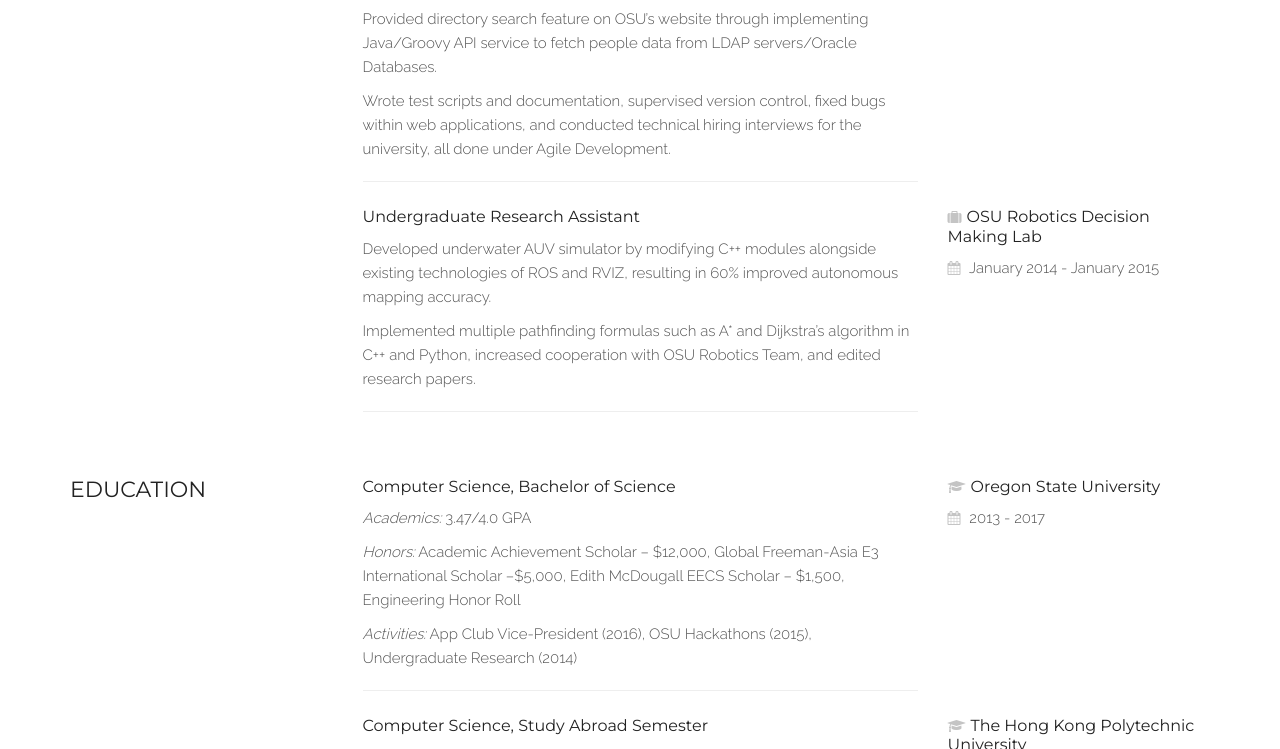
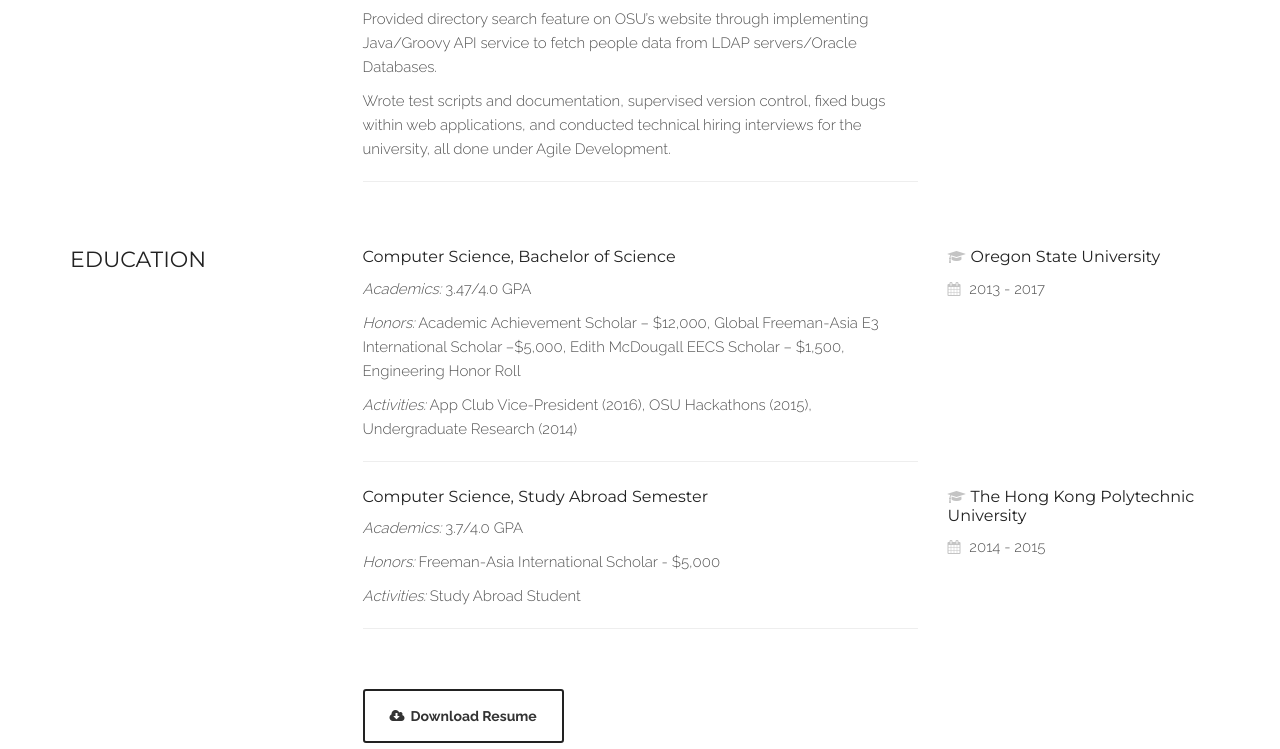
Before and after one commit to brandonlee503/brandonlee503.github.io, a plain HTML site: page index.html in a window 1280 px wide. Shown: the part 2051-2800 px from the top of the page. Drawn offline with Linux system fonts and the light colour scheme.

Commit message:
Slightly update resume

```diff
--- a/index.html
+++ b/index.html
@@ -231,19 +231,6 @@
 						<hr class="visible-xs">
 					</div>
 
-                    <div class="col-md-6 col-md-offset-3 col-sm-8 resume-item wow bounceInUp">
-						<h4>Undergraduate Research Assistant</h4>
-                        <p>Developed underwater AUV simulator by modifying C++ modules alongside existing technologies of ROS and RVIZ, resulting in 60% improved autonomous mapping accuracy.</p>
-                        <p>Implemented multiple pathfinding formulas such as A* and Dijkstra’s algorithm in C++ and Python, increased cooperation with OSU Robotics Team, and edited research papers.</p>
-						<hr class="hidden-xs">
-					</div>
-
-					<div class="col-md-3 col-sm-4 resume-place wow bounceInRight">
-						<h4><i class="fa fa-suitcase"></i>OSU Robotics Decision Making Lab</h4>
-						<i class="fa fa-calendar"></i> January 2014 - January 2015
-						<hr class="visible-xs">
-					</div>
-
 				</div>
 
 				<div class="row resume-items">
@@ -285,7 +272,7 @@
 				<div class="row">
 
 					<div class="col-md-6 col-md-offset-3 wow bounceInUp">
-						<a target="_blank" href="https://drive.google.com/file/d/0B0Du0MuCVtclaDRKVl9wTXVXd2M/view" class="btn btn-default btn-custom-2"><i class="fa fa-cloud-download icon-before"></i>Download Resume</a>
+						<a target="_blank" href="https://drive.google.com/open?id=109FyimQwgrZjWrQXcISNfDpC_o7CZ6pA" class="btn btn-default btn-custom-2"><i class="fa fa-cloud-download icon-before"></i>Download Resume</a>
 					</div>
 
 				</div>
@@ -420,8 +407,6 @@
 
 						<ul class="icon-list">
 							<li><i class="fa fa-fw fa-map-marker"></i>Portland, Oregon</li>
-							<li><i class="fa fa-fw fa-phone"></i>503 887 0935</li>
-							<li><i class="fa fa-fw fa-envelope-o"></i><a href="mailto:">brandonlee503@gmail.com</a></li>
 							<li><i class="fa fa-fw fa-github"></i><a target="_blank" href="https://github.com/brandonlee503">https://github.com/brandonlee503</a></li>
                             <li><i class="fa fa-fw fa-linkedin"></i><a href="http://lnked.in/blee">https://www.linkedin.com/in/brandonlee503</a></li>
 						</ul>
```
